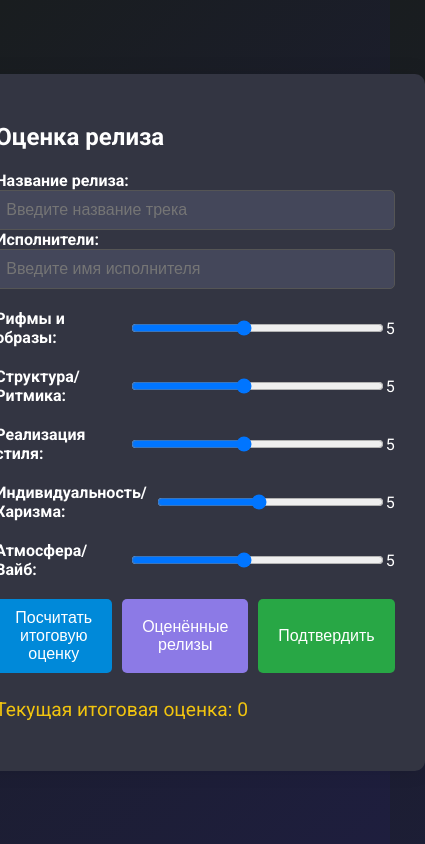
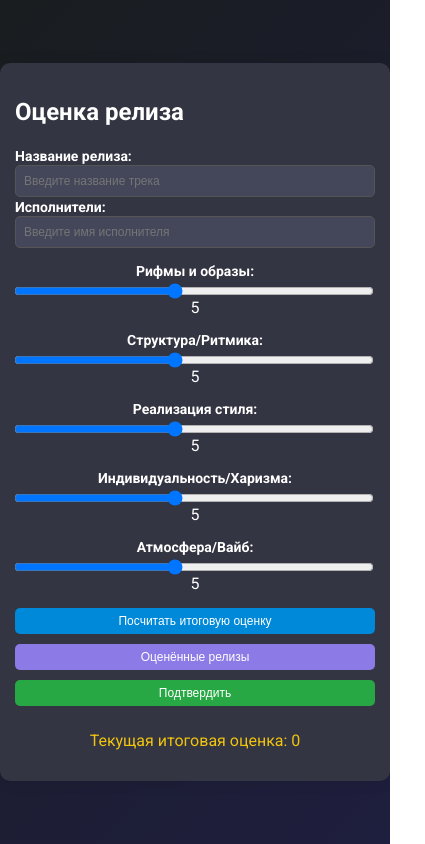
Before and after one commit to hedghg/AzureZT, a plain HTML site: page index.html in a window 390 px wide. Shown: the whole page, 425 px wide, since content can reach past the window. Drawn offline with Linux system fonts and the light colour scheme.

Commit message:
Update design.css

```diff
--- a/design.css
+++ b/design.css
@@ -9,24 +9,23 @@ body {
  height: 100vh;
 }
 
-
 .container {
-  max-width: 1100px;
-  margin: 0 auto;
-  padding: 30px;
-  box-shadow: 0px 0px 20px rgba(0,0,0,0.1);
+ max-width: 95%;
+ margin: 20px auto;
+ padding: 20px;
+ box-shadow: 0px 0px 15px rgba(0,0,0,0.1);
  background-color: #333542;
  border-radius: 10px;
 }
 
 .track-info, .slider-group {
-  margin-bottom: 20px;
+ margin-bottom: 15px;
 }
 
 .track-info input[type="text"] {
  width: 100%;
-  padding: 10px;
-  font-size: 16px;
+ padding: 8px;
+ font-size: 14px;
  box-sizing: border-box;
  border: 1px solid #555;
  border-radius: 5px;
@@ -36,19 +35,20 @@ body {
 
 .button-container {
  display: flex;
-  justify-content: flex-end;
+ flex-direction: column;
  gap: 10px;
 }
 
 button {
-  padding: 10px 20px;
-  font-size: 16px;
+ padding: 8px 15px;
+ font-size: 14px;
  color: white;
  border: none;
  cursor: pointer;
  border-radius: 5px;
  transition: background-color 0.3s, transform 0.2s;
-
+ width: 100%;
+ box-sizing: border-box;
 }
 
 button:hover {
@@ -82,11 +82,12 @@ button[type="ratedsongs"]:hover {
 .slider-group {
  display: flex;
  align-items: center;
+ flex-direction: column;
 }
 
 label {
-  flex: 1;
  font-weight: bold;
+ margin-bottom: 5px;
 }
 
 input[type="range"].slider-blue {
@@ -97,10 +98,9 @@ input[type="range"].slider-purple {
  background: linear-gradient(90deg, #8a2be2, #9932cc);
 }
 
-
 input[type="range"] {
-  flex: 2;
-  margin-left: 10px;
+ width: 100%;
+ margin-left: 0;
  cursor: pointer;
  height: 10px;
  border-radius: 5px;
@@ -109,8 +109,8 @@ input[type="range"] {
 
 input[type="range"]::-webkit-slider-thumb {
  background: #fff;
-  width: 20px;
-  height: 20px;
+ width: 15px;
+ height: 15px;
  border-radius: 50%;
  cursor: pointer;
  border: 2px solid #ddd;
@@ -123,6 +123,33 @@ input[type="range"]::-webkit-slider-thumb:hover {
 
 #totalScore {
  margin-top: 25px;
-  font-size: 1.2em;
+ font-size: 1em;
  color: #f1c40f;
+ text-align: center;
 }
+
+@media (max-width: 768px) {
+ .container {
+  padding: 15px;
+ }
+ .button-container {
+  flex-direction: column;
+ }
+ button {
+  width: 100%;
+ }
+}
+
+@media (max-width: 500px) {
+ .track-info input[type="text"] {
+  font-size: 12px;
+ }
+ button {
+  font-size: 12px;
+  padding: 6px 10px;
+ }
+ label {
+  font-size: 14px;
+ }
+
+}
```
Lines whose indentation alone changed are shown as unchanged.
